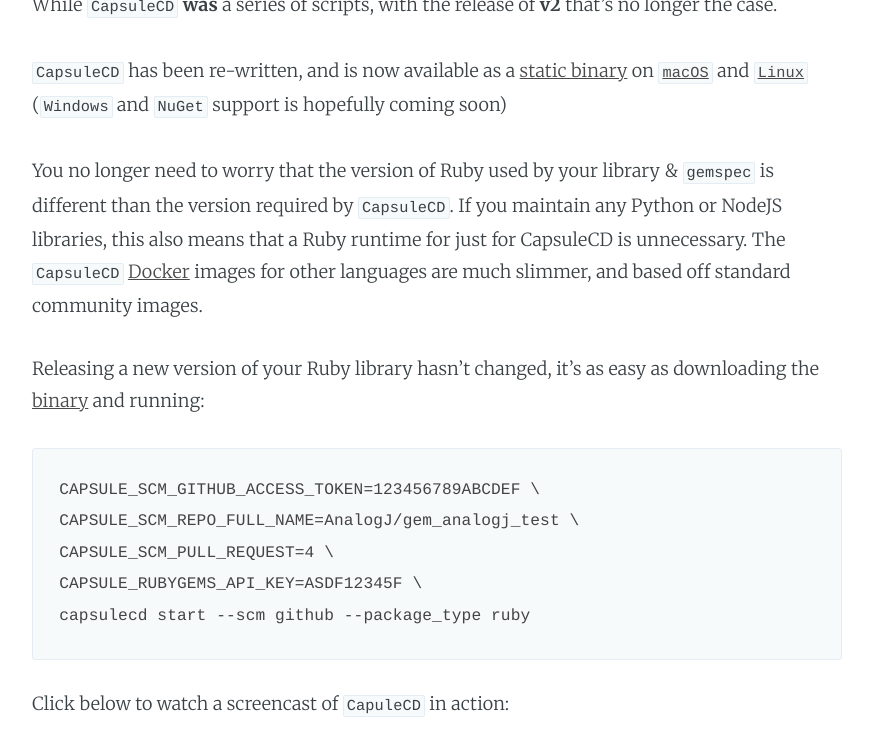
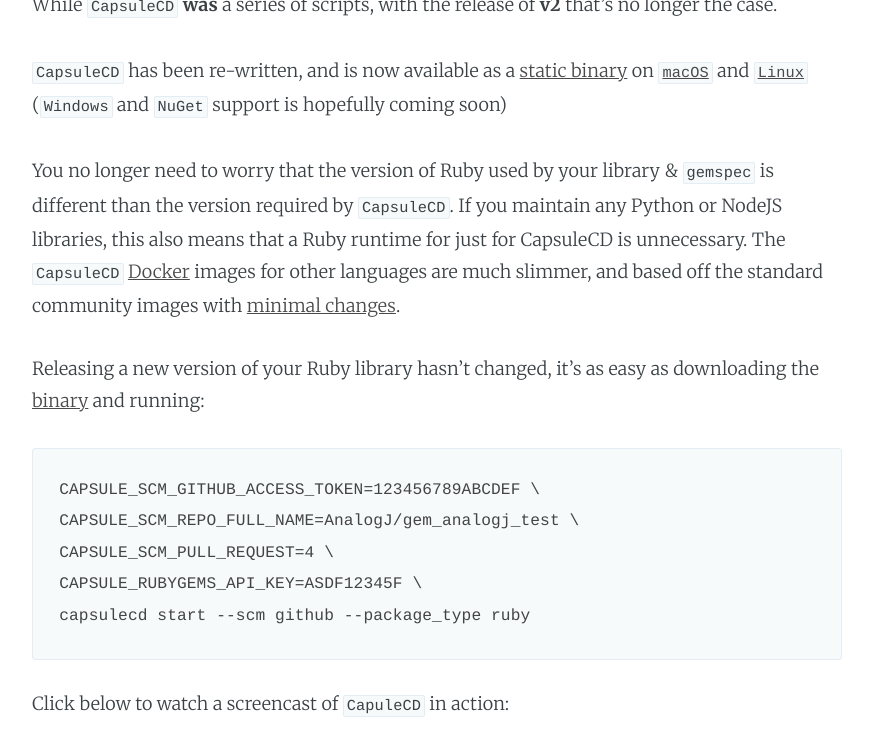
Before and after one commit to AnalogJ/thesparktree-blog, a Jekyll site: the page built from _posts/2017-08-06-capsulecd-v2-released.md, in a window 1280 px wide and 900 px high, scrolled down 1213 px, cut to the strip 0-730 px from the top of the window. Shown: the whole strip, without its empty margins (203-1076 px from the left). Built offline with Jekyll 4.4.1, drawn with Linux system fonts in a browser that asks for light colours; nearby versions of some CDN libraries; a script that is not in the unit is left out; comment, search, counter and statistics services are not loaded.

Commit message:
update text wrapping for easy editing.

```diff
--- a/_posts/2017-08-06-capsulecd-v2-released.md
+++ b/_posts/2017-08-06-capsulecd-v2-released.md
@@ -17,7 +17,8 @@
 categories: 'analogj'
 ---
 
-[CapsuleCD](https://github.com/AnalogJ/capsulecd) is made up of a series of scripts/commands that make it easy for you to package and release a new version of your library artifact (Ruby gem, Npm package, Chef cookbook.. ) while still following best practices:
+[CapsuleCD](https://github.com/AnalogJ/capsulecd) is made up of a series of scripts/commands that
+make it easy for you to package and release a new version of your library artifact (Ruby gem, Npm package, Chef cookbook.. ) while still following best practices:
 
 - bumping `semvar` tags
 - regenerating any `*.lock` files
@@ -30,9 +31,15 @@
 
 While `CapsuleCD` **was** a series of scripts, with the release of **v2** that's no longer the case.
 
-`CapsuleCD` has been re-written, and is now available as a [static binary](https://github.com/AnalogJ/capsulecd/releases) on [`macOS`](https://github.com/AnalogJ/capsulecd/releases/download/v2.0.10/capsulecd-darwin-amd64) and [`Linux`](https://github.com/AnalogJ/capsulecd/releases/download/v2.0.10/capsulecd-linux-amd64) (`Windows` and `NuGet` support is hopefully coming soon)
+`CapsuleCD` has been re-written, and is now available as a [static binary](https://github.com/AnalogJ/capsulecd/releases)
+on [`macOS`](https://github.com/AnalogJ/capsulecd/releases/download/v2.0.10/capsulecd-darwin-amd64) and
+[`Linux`](https://github.com/AnalogJ/capsulecd/releases/download/v2.0.10/capsulecd-linux-amd64)
+(`Windows` and `NuGet` support is hopefully coming soon)
 
-You no longer need to worry that the version of Ruby used by your library & `gemspec` is different than the version required by `CapsuleCD`. If you maintain any Python or NodeJS libraries, this also means that a Ruby runtime for just for CapsuleCD is unnecessary. The `CapsuleCD` [Docker](https://hub.docker.com/r/analogj/capsulecd/tags/) images for other languages are much slimmer, and based off standard community images.
+You no longer need to worry that the version of Ruby used by your library & `gemspec` is different than the
+version required by `CapsuleCD`. If you maintain any Python or NodeJS libraries, this also means that a Ruby
+runtime for just for CapsuleCD is unnecessary. The `CapsuleCD` [Docker](https://hub.docker.com/r/analogj/capsulecd/tags/)
+images for other languages are much slimmer, and based off the standard community images with [minimal changes](https://github.com/AnalogJ/capsulecd-docker).
 
 Releasing a new version of your Ruby library hasn't changed, it's as easy as downloading the [binary](https://github.com/AnalogJ/capsulecd/releases) and running:
 
```
